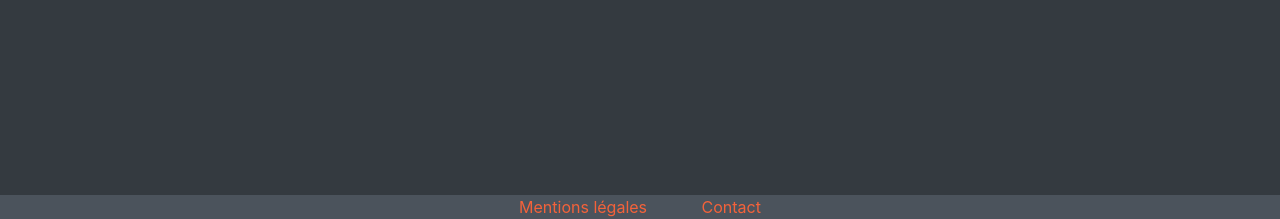
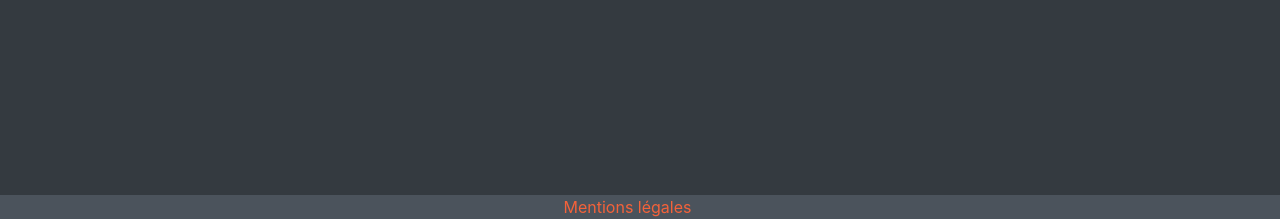
Before and after one commit to Frantz680/Site-elec, a Django app: page /accounts/my_account/ in a window 1280 px wide. Shown: the part 581-800 px from the top of the page. Run offline with Django 3.2, Linux system fonts and the light colour scheme; a user stored in the database is signed in; data that the repository does not hold is empty; some libraries are stand-ins or nearby versions.

Commit message:
Enlever contact

```diff
--- a/templates/items/footer.html
+++ b/templates/items/footer.html
@@ -1,8 +1,8 @@
 <footer class="bg-dark-sombre footer">
     <div class="container">
         <div class="col-lg-10 mx-auto text-center" class="ml_contact">
-            <a href="" class="ml_footer">Mentions légales</a>
-            <a href="" class="contact_footer">Contact</a>
+            <a href="{% url 'ml' %}" class="ml_footer">Mentions légales</a>
+            <!-- <a href="" class="contact_footer">Contact</a> -->
         </div>
     </div>
 </footer>
```
